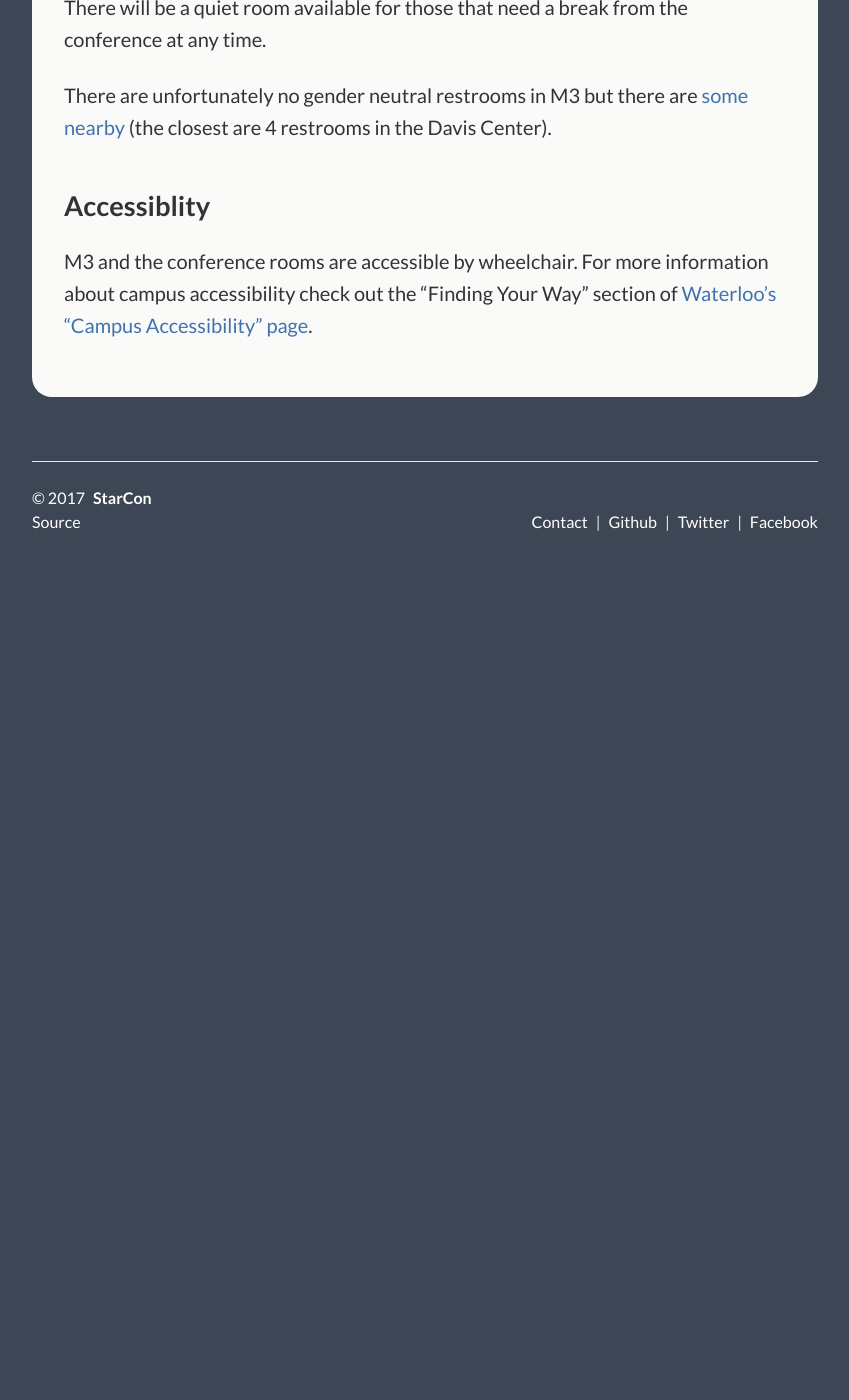
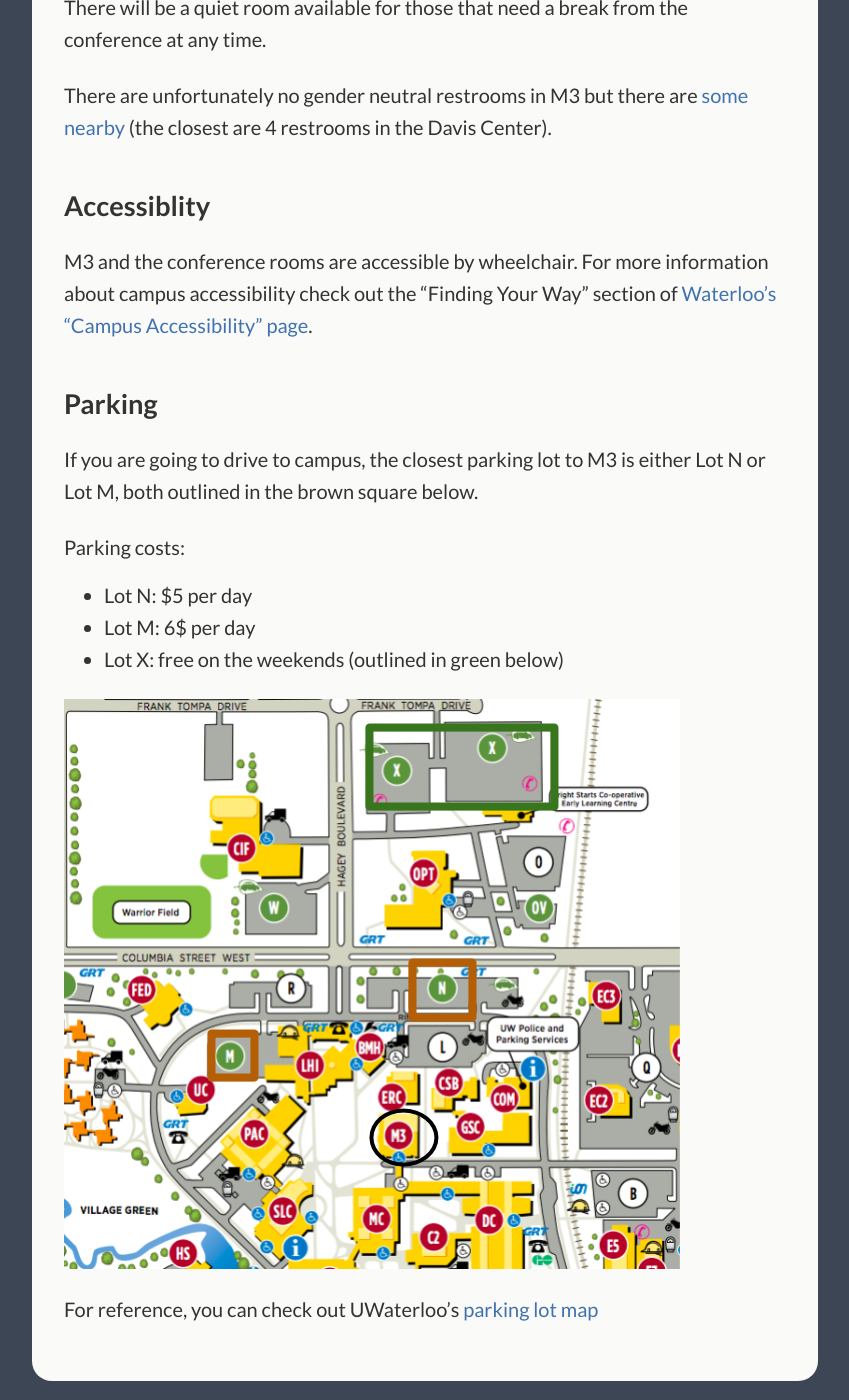
Before and after one commit to StarConKW/starconkw.github.io, a Jekyll site: the page built from _pages/venue.md, in a window 1280 px wide and 1400 px high, scrolled down 406 px. Shown: the whole window, without its empty margins (215-1064 px from the left). Built offline with Jekyll 4.4.1, drawn with Linux system fonts in a browser that asks for light colours; before the commit the page ends 1036 px from its top, so only the background shows below that.

Commit message:
add parking details

```diff
--- a/_pages/venue.md
+++ b/_pages/venue.md
@@ -16,3 +16,17 @@ There are unfortunately no gender neutral restrooms in M3 but there are [some ne
 ## Accessiblity
 
 M3 and the conference rooms are accessible by wheelchair. For more information about campus accessibility check out the "Finding Your Way" section of [Waterloo's "Campus Accessibility" page](https://uwaterloo.ca/human-resources/accessibility/campus-accessibility).
+
+## Parking
+
+If you are going to drive to campus, the closest parking lot to M3 is either Lot N or Lot M, both outlined in the brown square below.
+
+Parking costs:
+
+- Lot N: $5 per day
+- Lot M: 6$ per day
+- Lot X: free on the weekends (outlined in green below)
+
+![](/assets/img/parking_lot.png)
+
+For reference, you can check out UWaterloo's [parking lot map](https://uwaterloo.ca/map/pdf/map_colour.pdf)
```
Also changed, not shown: assets/img/parking_lot.png (added).
